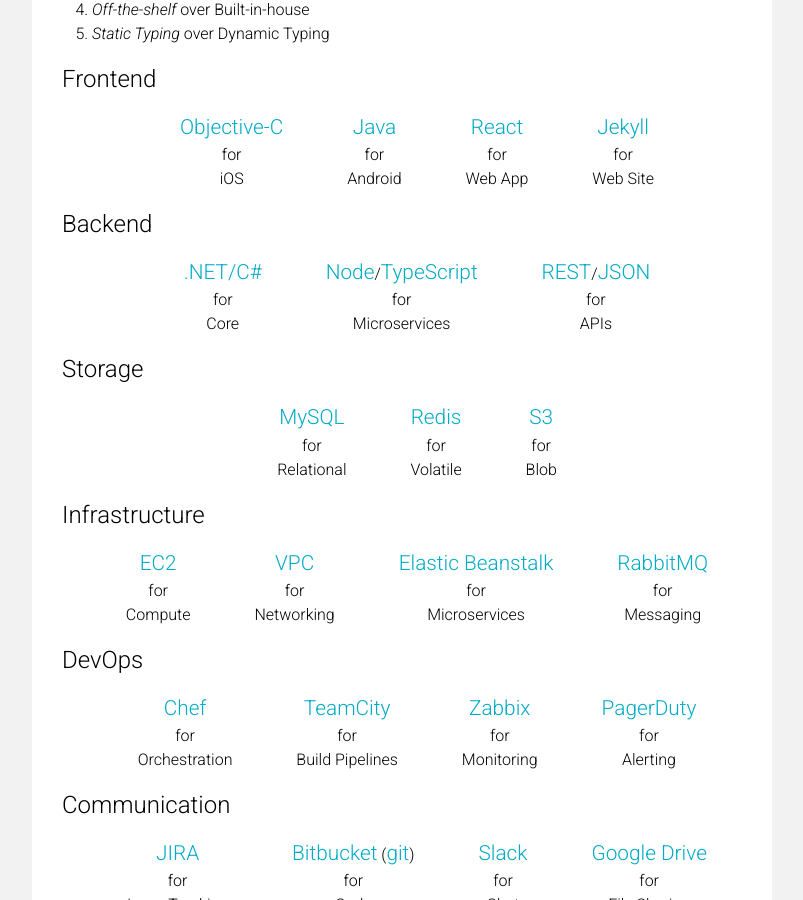
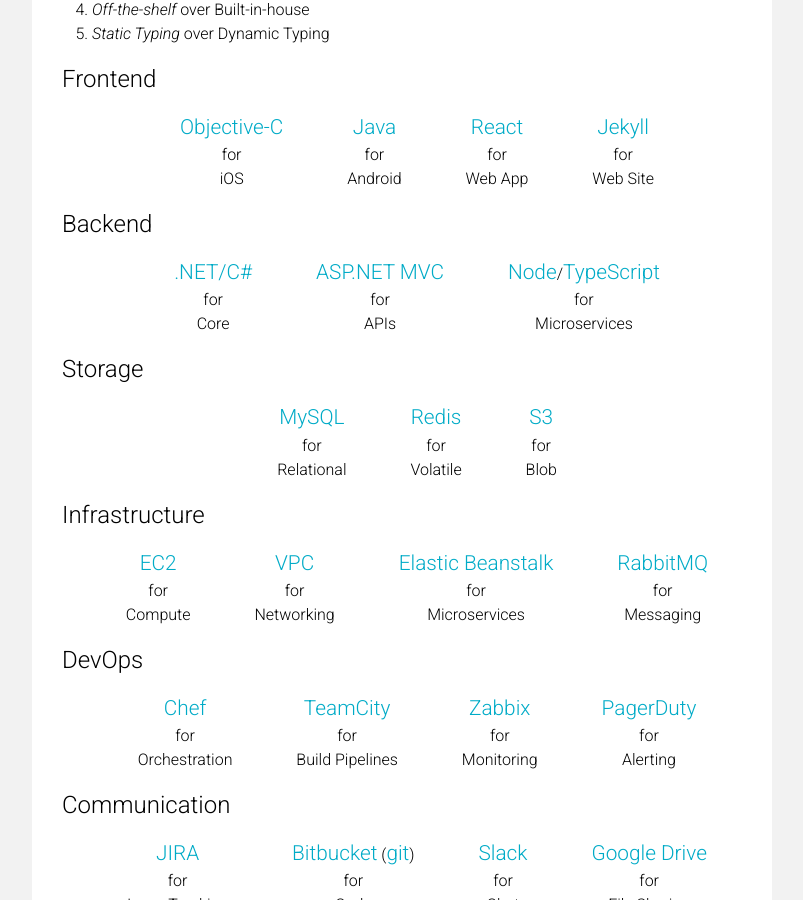
Before and after one commit to omar/gopangea.github.io, a Jekyll site: the page built from stack.md, in a window 1280 px wide and 900 px high, scrolled down 336 px. Shown: the whole window, without its empty margins (238-1041 px from the left). Built offline with Jekyll 4.4.1, drawn with Linux system fonts in a browser that asks for light colours; nearby versions of some CDN libraries.

Commit message:
Add ASP.NET MVC to stack

```diff
--- a/stack.md
+++ b/stack.md
@@ -20,9 +20,9 @@
 
 # Backend
 
-* [.NET/C#](https://get.asp.net) _for_ Core
+* [.NET/C#](http://dotnet.github.io/) _for_ Core
+* [ASP.NET MVC](https://get.asp.net/) _for_ APIs
 * [Node](https://nodejs.org/)/[TypeScript](http://www.typescriptlang.org/) _for_ Microservices
-* [REST](https://en.wikipedia.org/wiki/Representational_state_transfer)/[JSON](https://en.wikipedia.org/wiki/JSON) _for_ APIs
 
 # Storage
 
```
